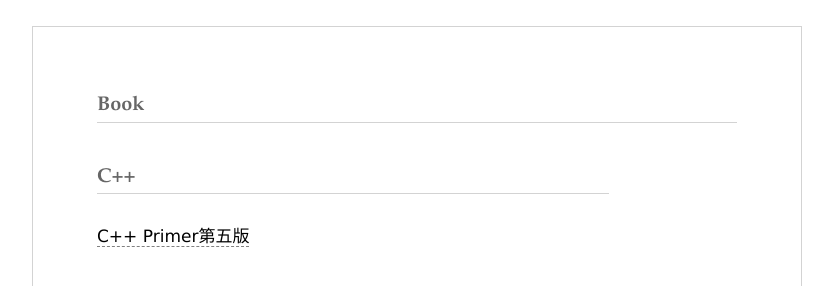
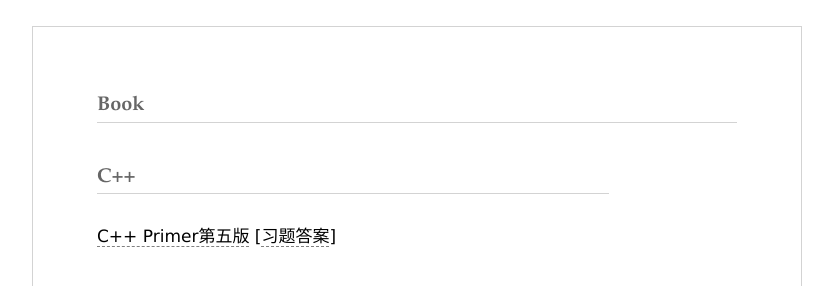
Before and after one commit to wujingchao/wujingchao.github.io, a plain HTML site: page 2018/01/21/book/index.html in a window 1280 px wide. Shown: the top 286 px of the page, without its empty margins (224-1057 px from the left). Drawn offline with Linux system fonts and the light colour scheme.

Commit message:
Site updated: 2018-01-21 16:24:22

```diff
--- a/2018/01/21/book/index.html
+++ b/2018/01/21/book/index.html
@@ -36,7 +36,7 @@
 
 <body>
 
-<h3 id="Book"><a href="#Book" class="headerlink" title="Book"></a>Book</h3><h4 id="C"><a href="#C" class="headerlink" title="C++"></a>C++</h4><p><a href="http://o90rk2b64.bkt.clouddn.com/C++%20%20Primer%E4%B8%AD%E6%96%87%E7%89%88%20%20%E7%AC%AC5%E7%89%88.pdf" target="_blank" rel="external">C++ Primer第五版</a></p>
+<h3 id="Book"><a href="#Book" class="headerlink" title="Book"></a>Book</h3><h4 id="C"><a href="#C" class="headerlink" title="C++"></a>C++</h4><p><a href="http://o90rk2b64.bkt.clouddn.com/C++%20%20Primer%E4%B8%AD%E6%96%87%E7%89%88%20%20%E7%AC%AC5%E7%89%88.pdf" target="_blank" rel="external">C++ Primer第五版</a>  [<a href="https://github.com/Mooophy/Cpp-Primer" target="_blank" rel="external">习题答案</a>]</p>
 
 
 
```
Also changed, not shown: 1 other file.
